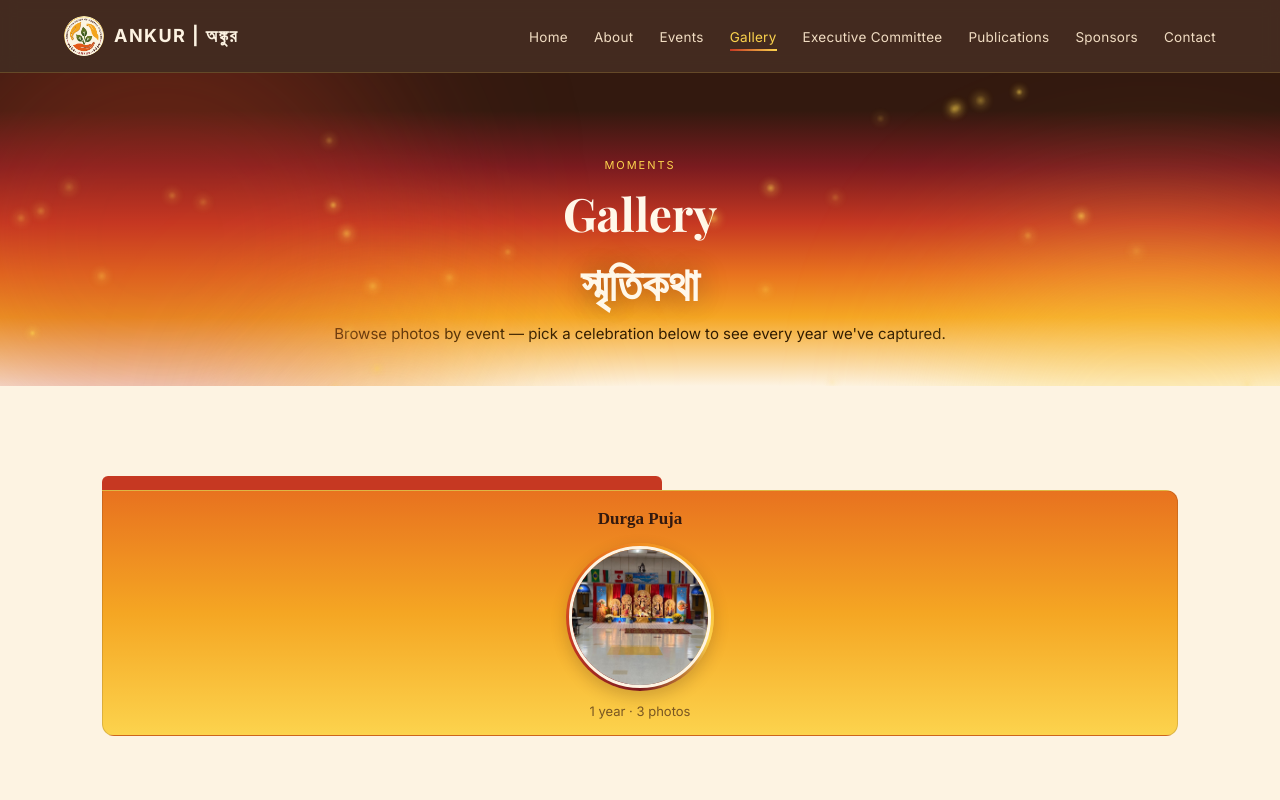
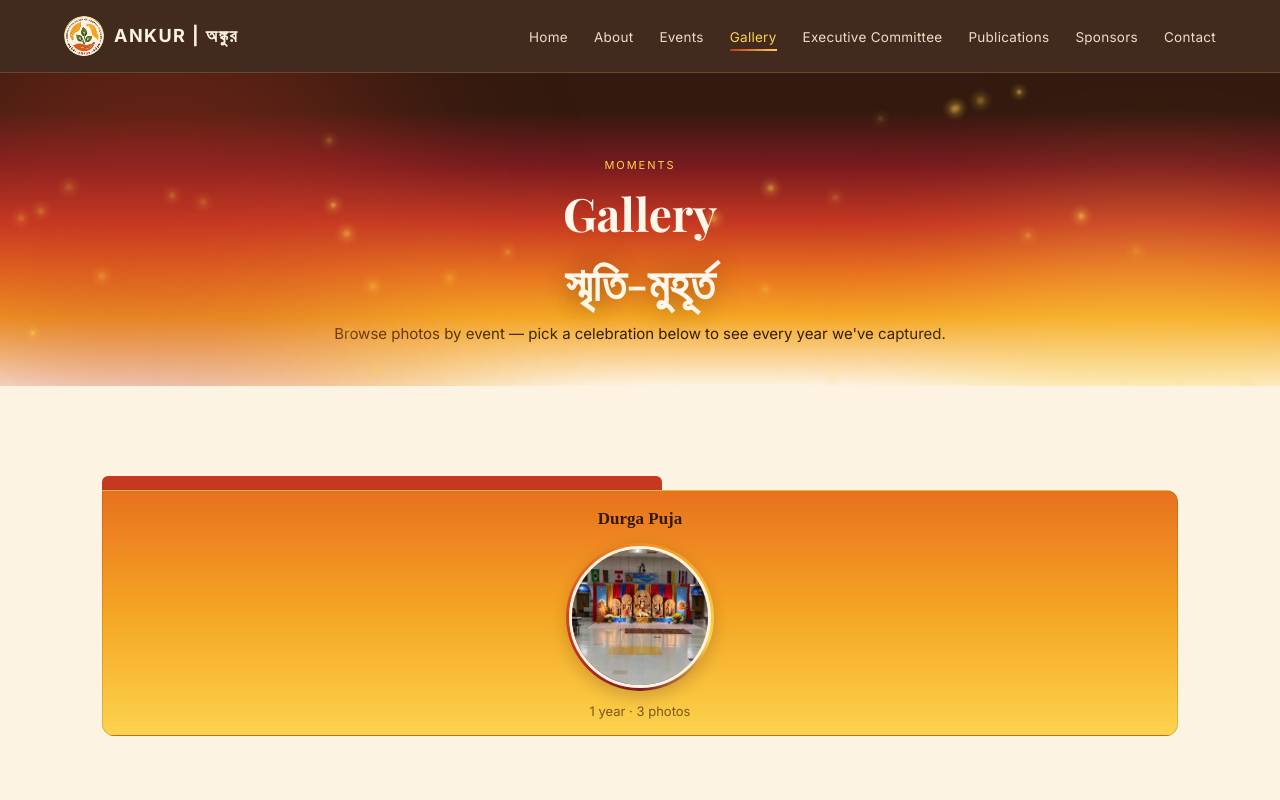
Before and after one commit to ankursc-cola/ankur-website, a React (Vite) app: page /gallery in a window 1280 px wide. Shown: the top 800 px of the page. Built offline with nearby package versions, Linux system fonts and the light colour scheme; no server answers; a web font is replaced by a local one.

Commit message:
Bengali Title Changed for all pages

```diff
--- a/src/pages/ExecutiveCommittee.jsx
+++ b/src/pages/ExecutiveCommittee.jsx
@@ -57,7 +57,7 @@ const pastTerms =
         <RisingEmbers count={35} />
         <span className="kicker">{currentTerm} Term</span>
         <h1>Executive Committee</h1>
-        <h1 className="headline font-bangla">নেতৃত্বে</h1>
+        <h1 className="headline font-bangla">নির্বাহী সমিতি</h1>
         <p>Ankur is run by a volunteer committee elected each year</p>
       </header>
 
--- a/src/pages/Gallery.jsx
+++ b/src/pages/Gallery.jsx
@@ -68,7 +68,7 @@ export default function Gallery() {
         <RisingEmbers count={35} />
         <span className="kicker">Moments</span>
         <h1>Gallery</h1>
-        <h1 className="headline font-bangla">স্মৃতিকথা</h1>
+        <h1 className="headline font-bangla">স্মৃতি-মুহূর্ত</h1>
         <p>Browse photos by event — pick a celebration below to see every year we've captured.</p>
       </header>
 
--- a/src/pages/GalleryEvent.jsx
+++ b/src/pages/GalleryEvent.jsx
@@ -121,7 +121,7 @@ export default function GalleryEvent() {
         <RisingEmbers count={35} />
         <span className="kicker">Moments</span>
         <h1>{eventLabel}</h1>
-        <h1 className="headline font-bangla">স্মৃতিকথা</h1>
+        <h1 className="headline font-bangla">স্মৃতি-মুহূর্ত</h1>
         <p>
           <Link to="/gallery" className="gallery-back-link">
             &larr; All events
--- a/src/pages/Sponsors.jsx
+++ b/src/pages/Sponsors.jsx
@@ -50,7 +50,7 @@ export default function Sponsors() {
         <RisingEmbers count={35} />
         <span className="kicker">Support Ankur</span>
         <h1>Sponsors</h1>
-        <h1 className="headline font-bangla">আমাদের সহযোগী</h1>
+        <h1 className="headline font-bangla">পৃষ্ঠপোষক</h1>
         <p>Our celebrations are made possible by generous community and business sponsors.</p>
       </header>
 
```
